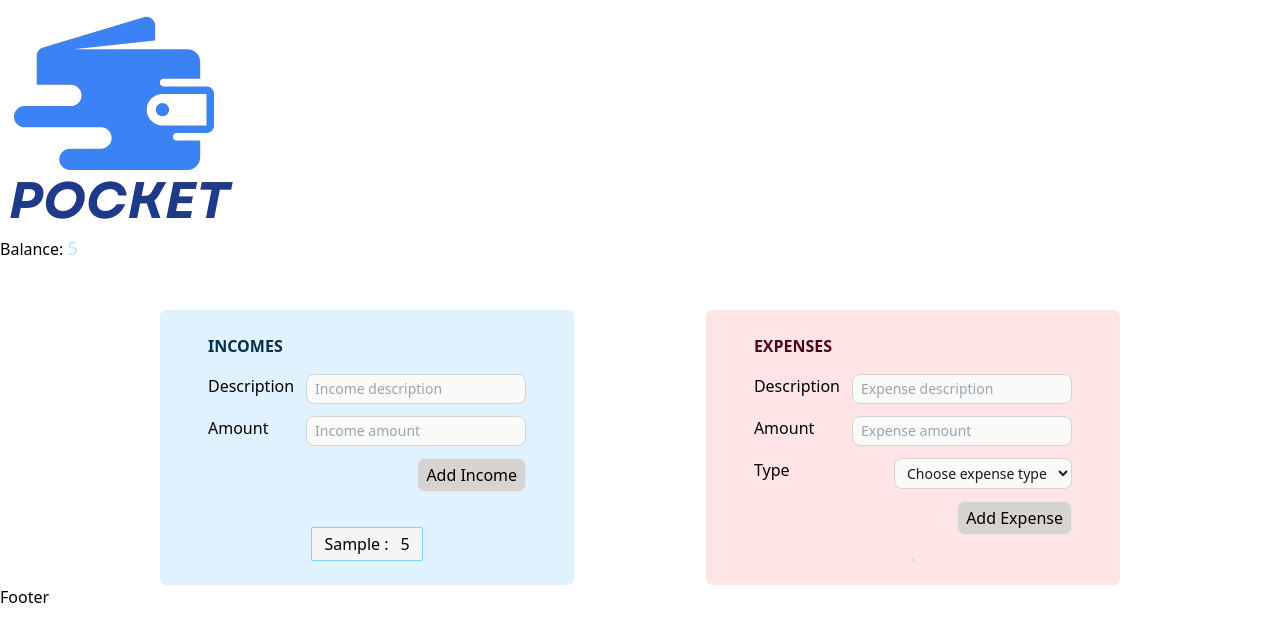
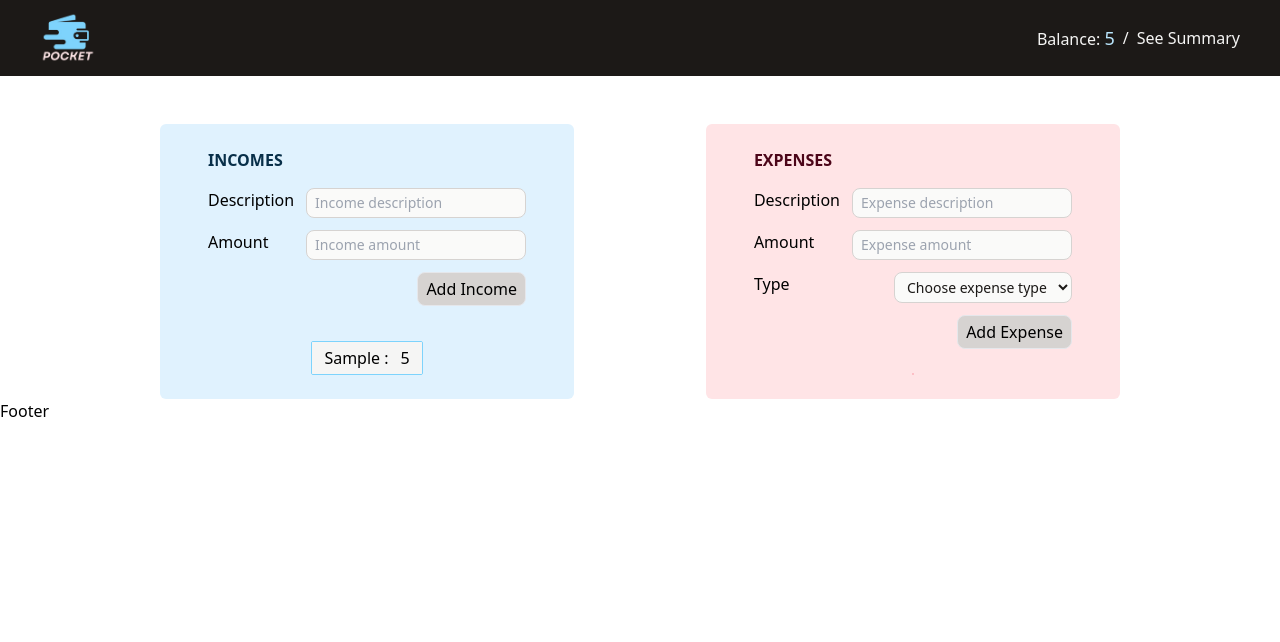
Before and after one commit to yukselsule/Pocket, a React (Vite) app: page / in a window 1280 px wide. Both pictures are taken after typing "Sample", "5" into the empty fields and a click on the button "Add Income". Shown: the top 642 px of the page. Built offline with nearby package versions, Linux system fonts and the light colour scheme.

Commit message:
style: 💄 Header styles

```diff
--- a/src/components/Header.jsx
+++ b/src/components/Header.jsx
@@ -1,13 +1,31 @@
-import logo from "../assets/images/pocket-logo.png";
+import { Link } from "react-router-dom";
+import { useSelector } from "react-redux";
+
+import { selectBalance } from "../features/balance/BalanceSlice";
 import Balance from "../features/balance/Balance";
 
+import logo from "../assets/images/pocket-logo.png";
+
 function Header() {
-  return (
-    <header>
-      <img src={logo} alt="pocket-logo" />
-      <Balance />
-    </header>
-  );
+    const balance = useSelector(selectBalance);
+
+    return (
+        <header className="flex items-center justify-between bg-stone-900 px-5 py-2 text-stone-100 sm:px-10 sm:py-3">
+            <Link to="/">
+                <img className="w-14" src={logo} alt="pocket-logo" />
+            </Link>
+
+            {balance ? (
+                <div className="flex items-center justify-between gap-2">
+                    <Balance />
+                    <span>/</span>
+                    <Link to="/summary">See Summary</Link>
+                </div>
+            ) : (
+                <p>Keep track of your wallet</p>
+            )}
+        </header>
+    );
 }
 
 export default Header;
```
Also changed, not shown: src/assets/images/pocket-logo.png.
